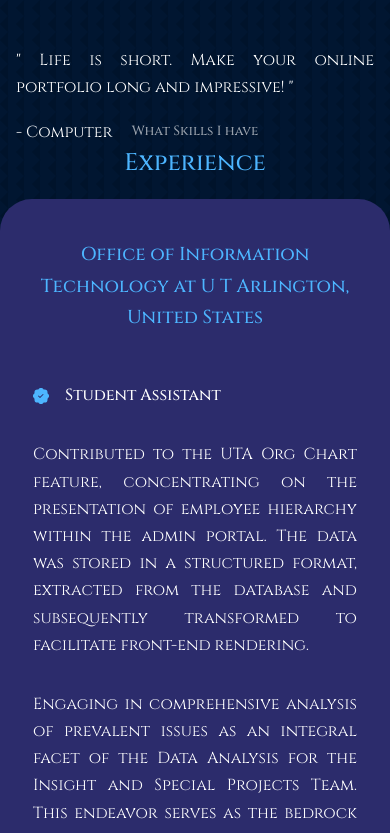
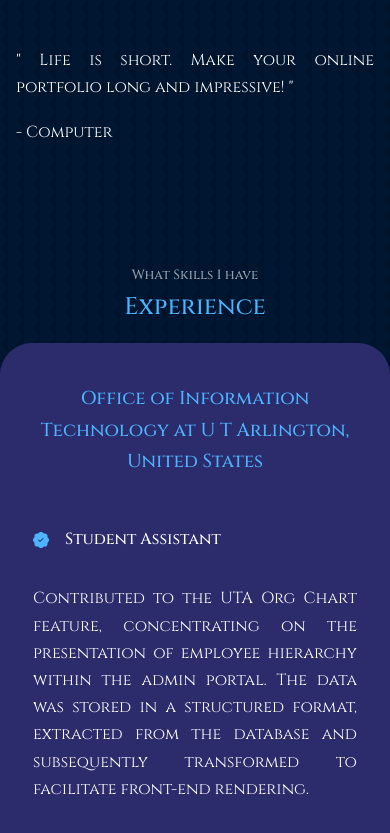
Before and after one commit to RuthvikMyadam/ruthvikmyadam, a React (Create React App) app: page / in a window 390 px wide. Shown: the part 2560-3393 px from the top of the page. Built offline with nearby package versions, Linux system fonts and the light colour scheme.

Commit message:
Mobile css update 2 - 09-22-2023

```diff
--- a/src/index.css
+++ b/src/index.css
@@ -137,11 +137,11 @@
     }
 
     .experience{
-        margin-top: 56rem;
+        margin-top: 65rem;
     }
 
     .testimonials{
-        margin-top: 56rem;
+        margin-top: 65rem;
     }
 
     .about {
```
